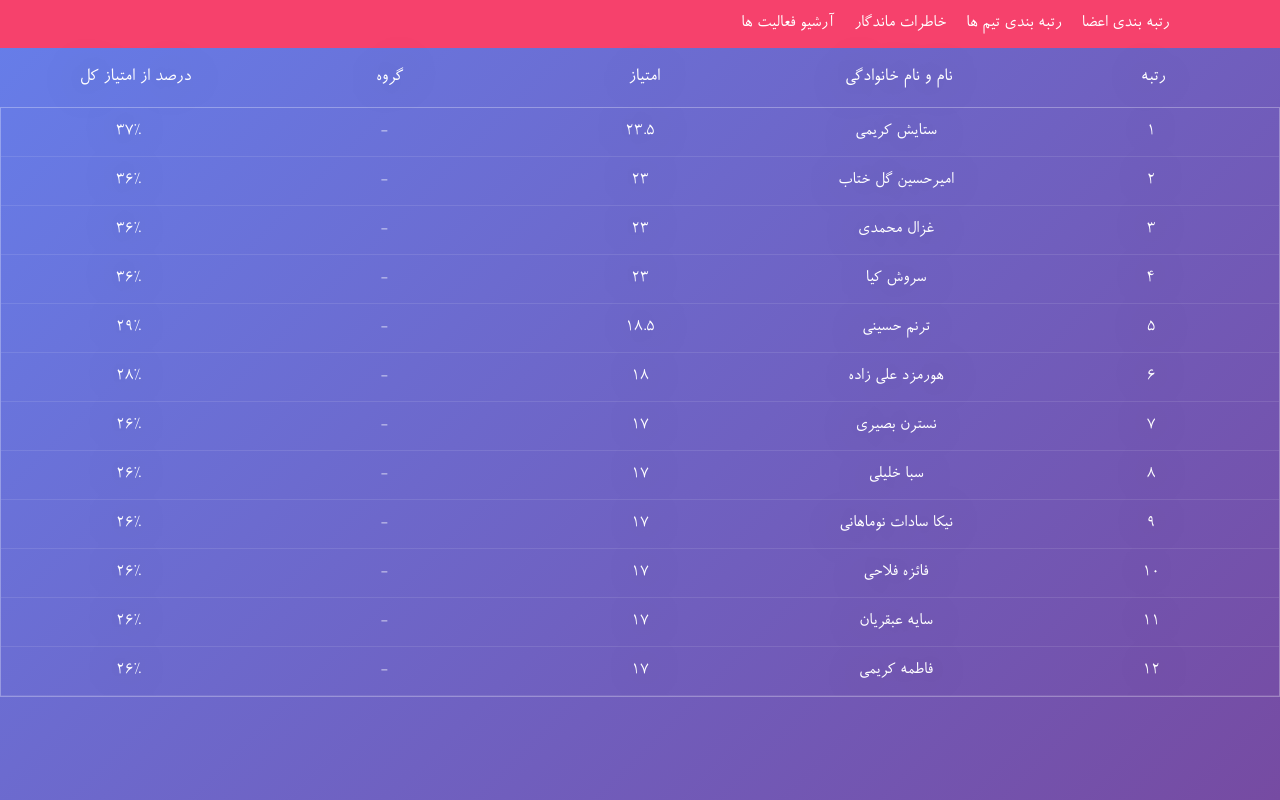
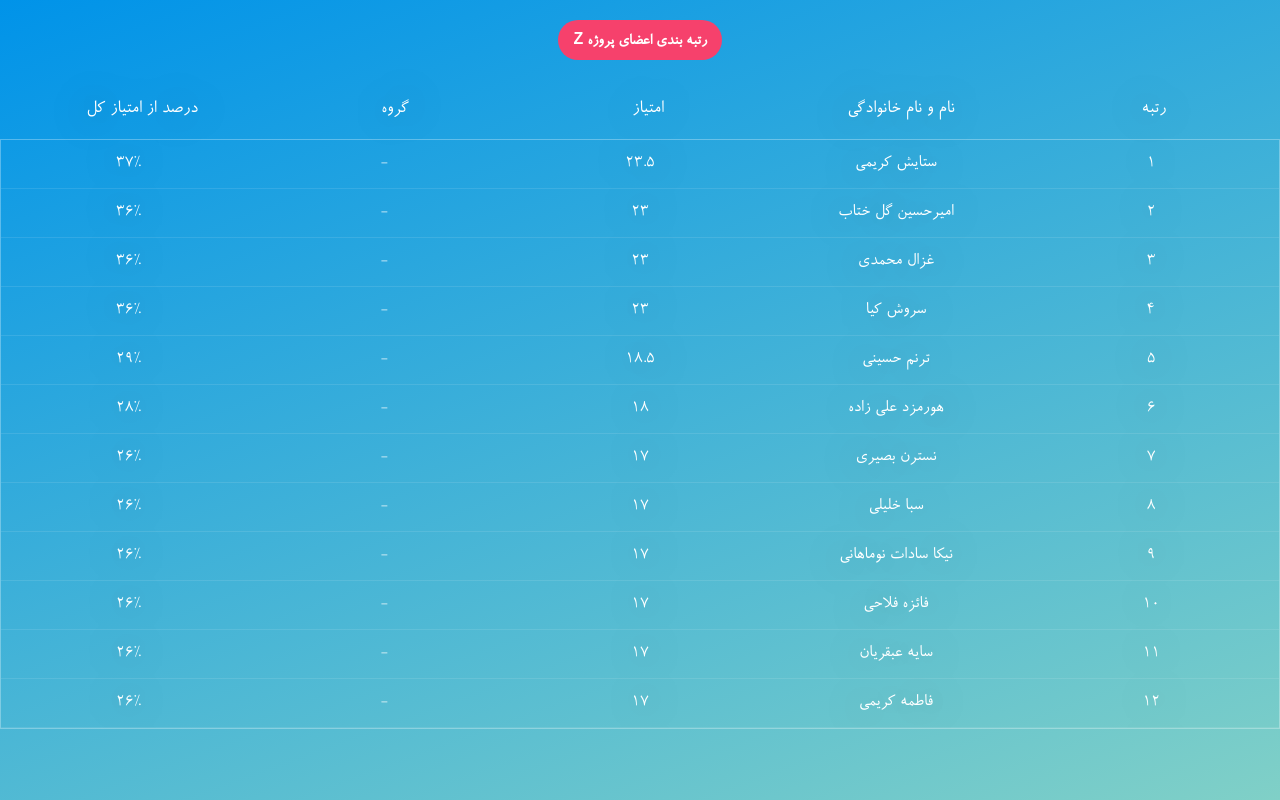
Before and after one commit to AmirhosseinG10/project_Z, a plain HTML site: page index.html in a window 1280 px wide. Drawn offline with Linux system fonts and the light colour scheme.

Commit message:
main version 1.0

```diff
--- a/css/style.css
+++ b/css/style.css
@@ -11,10 +11,7 @@ body {
     direction: rtl;
     font-family: "2 Roya", "2 Kamran", sans-serif;
     background-color: #0093E9;
-    /* background-image: linear-gradient(160deg, #0093E9 0%, #80D0C7 100%);*/
-    /* background-color: #8BC6EC;
-    background-image: linear-gradient(135deg, #8BC6EC 0%, #9599E2 100%); */
-    background-image: linear-gradient(135deg, #667eea 0%, #764ba2 100%);
+    background-image: linear-gradient(160deg, #0093E9 0%, #80D0C7 100%);
     width: 100%;
     height: 100vh;
 }
@@ -22,29 +19,19 @@ body {
 .header {
     display: flex;
     width: 100%;
+    height: 10vh;
     align-items: center;
-    background-color: #F6416C;
     justify-content: center;
 }
 
-.navbar {
-    width: 85%;
-    padding: 15px;
+.title {
+    padding: 10px 15px;
+    background-color: #F6416C;
+    border-radius: 20px;
 }
 
-.navbar ul {
-    display: flex;
-    align-items: center;
-}
-
-.navbar-list-item:first-of-type {
-    margin: 0 0 0 20px;
-}
-
-.navbar-list-item {
+.title h1 {
     color: white;
-    font-size: 18px;
-    margin: 0 25px 0 25px;
 }
 
 table {
@@ -53,7 +40,7 @@ table {
 }
 
 .thead {
-    width: 99.4%;
+    width: 98.8%;
 }
 
 .tbl-header {
--- a/index.html
+++ b/index.html
@@ -10,14 +10,9 @@
 
 <body>
     <header class="header">
-            <nav class="navbar">
-                <ul>
-                    <li><a class="navbar-list-item" href="#">رتبه بندی اعضا</a></li>
-                    <li><a class="navbar-list-item" href="#">رتبه بندی تیم ها</a></li>
-                    <li><a class="navbar-list-item" href="#">خاطرات ماندگار</a></li>
-                    <li><a class="navbar-list-item" href="#">آرشیو فعالیت ها</a></li>
-                </ul>
-            </nav>
+        <section class="title">
+            <h1>رتبه بندی اعضای پروژه Z</h1>
+        </section>
     </header>
 
 
```
